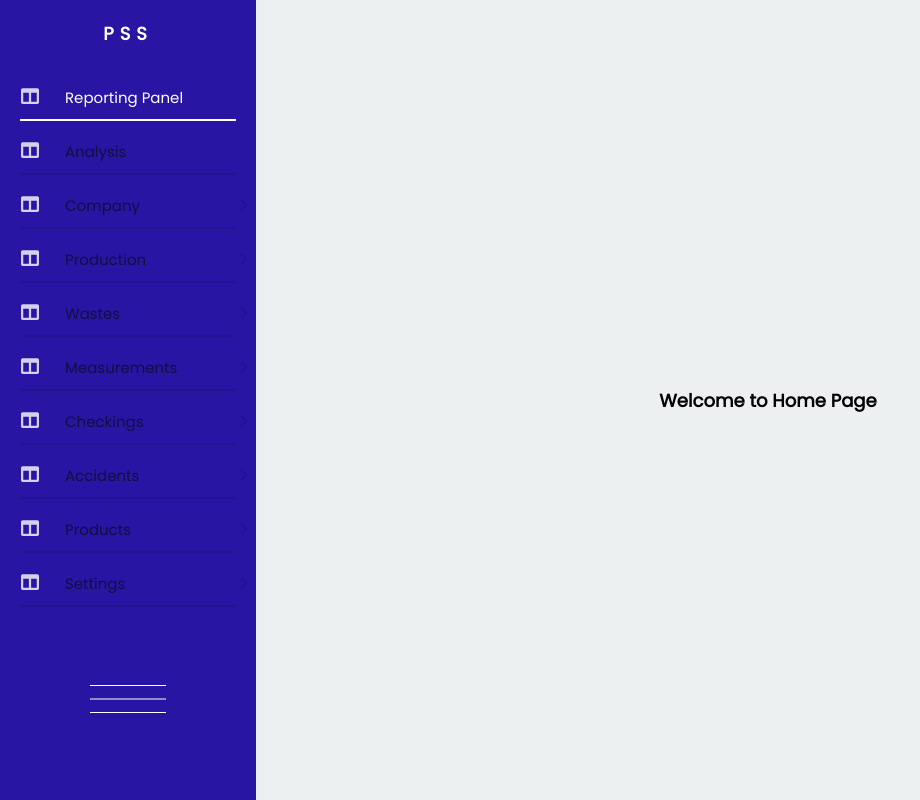
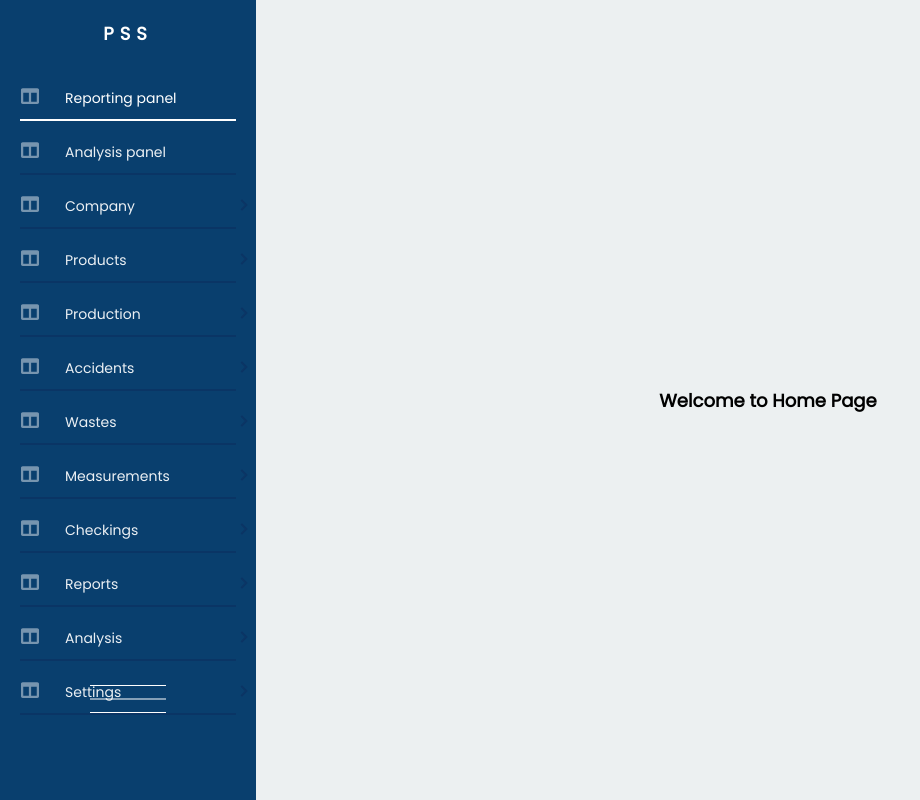
Before and after one commit to jakubwas/react-sidebar, a React (Create React App) app: page / in a window 1280 px wide. Shown: the whole page, without its empty margins (0-920 px from the left). Built offline with nearby package versions, Linux system fonts and the light colour scheme.

Commit message:
Create mainMenuContent file

```diff
--- a/src/App.js
+++ b/src/App.js
@@ -3,86 +3,18 @@ import * as styled from './App.styles';
 // Components
 import Sidebar from './Components/Sidebar/Sidebar';
 import MainView from './Components/MainView/MainView';
+// Data
+import { mainMenuContent } from './Data/mainMenuContent'
 
 const App = () => {
 
   const sidebarHeader = 'PSS';
 
-  const menuItems = [
-    { name: 'Reporting Panel', to: '/reportingpanel', icon: 'columns', subMenuItems: [] },
-    { name: 'Analysis', to: '/analysis', icon: 'columns', subMenuItems: [] },
-    { name: 'Company', to: '', icon: 'columns',
-      subMenuItems: [
-        { name: 'Devices Groups', to: '/devicesgroups' },
-        { name: 'Devices', to: '/devices' },
-        { name: 'Plants', to: '/plants' },
-        { name: 'Shifts', to: '/shifts' },
-        { name: 'Teams', to: '/teams' },
-        { name: 'Lines', to: '/lines' },
-        { name: 'Employees', to: '/employees' }
-      ]
-    },
-    { name: 'Production', to: '', icon: 'columns',
-      subMenuItems: [
-        { name: 'Recipes', to: '/recipes' },
-        { name: 'Recipes Groups', to: '/recipesgroups' },
-        { name: 'Production', to: '/production' },
-        { name: 'Production Groups', to: '/productiongroups' },
-        { name: 'Production Types', to: '/productiontypes' },
-      ]
-    },
-    { name: 'Wastes', to: '', icon: 'columns',
-      subMenuItems: [
-        { name: 'Wastes List', to: '/wasteslist' },
-        { name: 'Wastes Groups', to: '/wastesgroups' },
-        { name: 'Wastes Types', to: '/wastestypes'},
-        { name: 'Wastes Execution', to: '/wastesexecution' }
-      ]
-    },
-    { name: 'Measurements', to: '', icon: 'columns',
-      subMenuItems: [
-        { name: 'Measurements List', to: '/measurementslist' },
-        { name: 'Measurements Set', to: '/measurementsset' }
-      ]
-    },
-    { name: 'Checkings', to: '', icon: 'columns',
-      subMenuItems: [
-        { name: 'Checkings List', to: '/checkingslist' },
-        { name: 'Checkings Set', to: '/checkingsset' }
-      ]
-    },
-    { name: 'Accidents', to: '', icon: 'columns',
-      subMenuItems: [
-        { name: 'Accidents List', to: '/accidentslist' },
-        { name: 'Accidents Groups', to: '/accidentsgroups' },
-        { name: 'Accidents Types', to: '/accidentstypes' }
-      ]
-    },
-    { name: 'Products', to: '', icon: 'columns',
-      subMenuItems: [
-        { name: 'Products List', to: '/productslist' },
-        { name: 'Products Groups', to: '/productsgroups' }
-      ]
-    },
-    { name: 'Settings', to: '', icon: 'columns',
-      subMenuItems: [
-        { name: 'Hosts', to: '/hosts' },
-        { name: 'Languages', to: '/languages' },
-        { name: 'Messages', to: '/messages' },
-        { name: 'Permissions', to: '/permissions' },
-        { name: 'Roles', to: '/roles' },
-        { name: 'Translations', to: '/translations' },
-        { name: 'Units', to: '/units' },
-        { name: 'Users', to: '/users' }
-      ]
-    },
-  ];
-
   return (
     <styled.App>
       <Sidebar
         header={sidebarHeader}
-        menuItems={menuItems}
+        menuItems={mainMenuContent}
       />
       <MainView/>
     </styled.App>
--- a/src/Components/Sidebar/Sidebar.styles.js
+++ b/src/Components/Sidebar/Sidebar.styles.js
@@ -5,7 +5,7 @@ export const SidebarContainer = styled.div`
     max-width: 280px;
     min-width: 80px;
     position: relative;
-    background-color: rgb(40, 21, 163) ;
+    background-color: rgb(9, 63, 110);
     transition: .2s ease-in all;
 `
 
@@ -42,8 +42,7 @@ export const SubMenuItemContainer = styled.div`
 
 export const MenuItem = styled.div`
     padding: 6px 20px;
-    font-weight: 600;
-    color: ${ prop => prop.selected ? 'rgb(255, 255, 255)' : 'rgb(19, 15, 64)' };
+    color: ${ prop => prop.selected ? 'rgb(255, 255, 255)' : 'rgba(255, 255, 255, 0.92)' };
     cursor: pointer;
     white-space: nowrap;
     position: relative;
@@ -81,7 +80,7 @@ export const MenuItem = styled.div`
 `
 
 export const Text = styled.p`
-    font-size: 15px;
+    font-size: 14px;
     font-weight: 500;
     display: ${ props => props.isSidebarOpen ? 'inline-block' : 'none'};
 `
@@ -89,7 +88,7 @@ export const Text = styled.p`
 export const Icon = styled.div`
     width: 20px;
     height: 28px;
-    color: rgba(255, 255, 255, 0.8);
+    color: rgba(255, 255, 255, 0.45);
     display: inline-block;
     text-align: center;
 
--- /dev/null
+++ b/src/Data/mainMenuContent.js
@@ -0,0 +1,89 @@
+export const mainMenuContent = [
+    { name: 'Reporting panel', to: '/reportingpanel', icon: 'columns', subMenuItems: [] },
+    { name: 'Analysis panel', to: '/analysis', icon: 'columns', subMenuItems: [] },
+    { name: 'Company', to: '', icon: 'columns',
+      subMenuItems: [
+        { name: 'Plants', to: '/plants' },
+        { name: 'Production lines', to: '/production-lines' },
+        { name: 'Devices', to: '/devices' },
+        { name: 'Devices Groups', to: '/devices-groups' },
+        { name: 'Teams', to: '/teams' },
+        { name: 'Shifts', to: '/shifts' },
+        { name: 'Employees', to: '/employees' }
+      ]
+    },
+    { name: 'Products', to: '', icon: 'columns',
+      subMenuItems: [
+        { name: 'Products list', to: '/products-list' },
+        { name: 'Products groups', to: '/products-groups' }
+      ]
+    },
+    { name: 'Production', to: '', icon: 'columns',
+      subMenuItems: [
+        { name: 'Recipes', to: '/recipes' },
+        { name: 'Recipes groups', to: '/recipes-groups' },
+        { name: 'Production', to: '/production' },
+        { name: 'Production groups', to: '/production-groups' },
+        { name: 'Production types', to: '/production-types' },
+      ]
+    },
+    { name: 'Accidents', to: '', icon: 'columns',
+      subMenuItems: [
+        { name: 'Accidents list', to: '/accidents-list' },
+        { name: 'Accidents groups', to: '/accidents-groups' },
+        { name: 'Accidents types', to: '/accidents-types' }
+      ]
+    },
+    { name: 'Wastes', to: '', icon: 'columns',
+      subMenuItems: [
+        { name: 'Wastes list', to: '/wastes-list' },
+        { name: 'Wastes groups', to: '/wastes-groups' },
+        { name: 'Wastes types', to: '/wastes-types'},
+        { name: 'Wastes production', to: '/wastes-production' }
+      ]
+    },
+    { name: 'Measurements', to: '', icon: 'columns',
+      subMenuItems: [
+        { name: 'Measurements list', to: '/measurements-list' },
+        { name: 'Measurements set', to: '/measurements-set' }
+      ]
+    },
+    { name: 'Checkings', to: '', icon: 'columns',
+      subMenuItems: [
+        { name: 'Checkings list', to: '/checkings-list' },
+        { name: 'Checkings sets', to: '/checkings-sets' }
+      ]
+    },
+    { name: 'Reports', to: '', icon: 'columns',
+      subMenuItems: [
+        { name: 'Shift reports', to: '/shift-reports' },
+        { name: 'Production', to: '/production' },
+        { name: 'Expenditure', to: '/expenditure' },
+        { name: 'Wastes', to: '/wastes' },
+        { name: 'Accidents', to: '/accidents' },
+        { name: 'Measurements', to: '/measurements' },
+        { name: 'Checkings', to: '/checkings' },
+        { name: 'Staff', to: '/staff' },
+        { name: 'Weight control', to: '/weight-control' }
+      ]
+    },
+    { name: 'Analysis', to: '', icon: 'columns',
+      subMenuItems: [
+        { name: 'Analysis list', to: '/analysis-list' },
+        { name: 'Analysis groups', to: '/analysis-groups' },
+        { name: 'Analysis types', to: '/analysis-types' }
+      ]
+    },
+    { name: 'Settings', to: '', icon: 'columns',
+      subMenuItems: [
+        { name: 'Hosts', to: '/hosts' },
+        { name: 'Languages', to: '/languages' },
+        { name: 'Messages', to: '/messages' },
+        { name: 'Permissions', to: '/permissions' },
+        { name: 'Roles', to: '/roles' },
+        { name: 'Translations', to: '/translations' },
+        { name: 'Units', to: '/units' },
+        { name: 'Users', to: '/users' }
+      ]
+    }
+  ];
```
Also changed, not shown: 1 other file (tests, documents, lock files or other folders).
